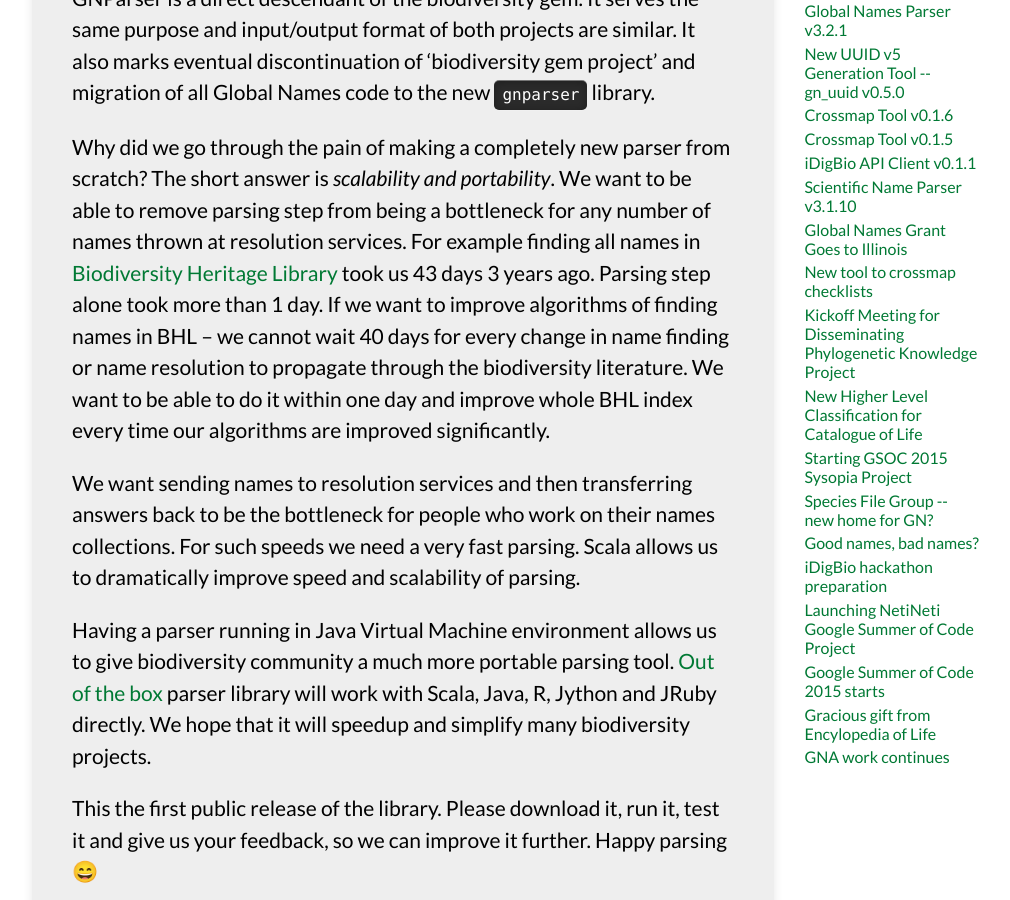
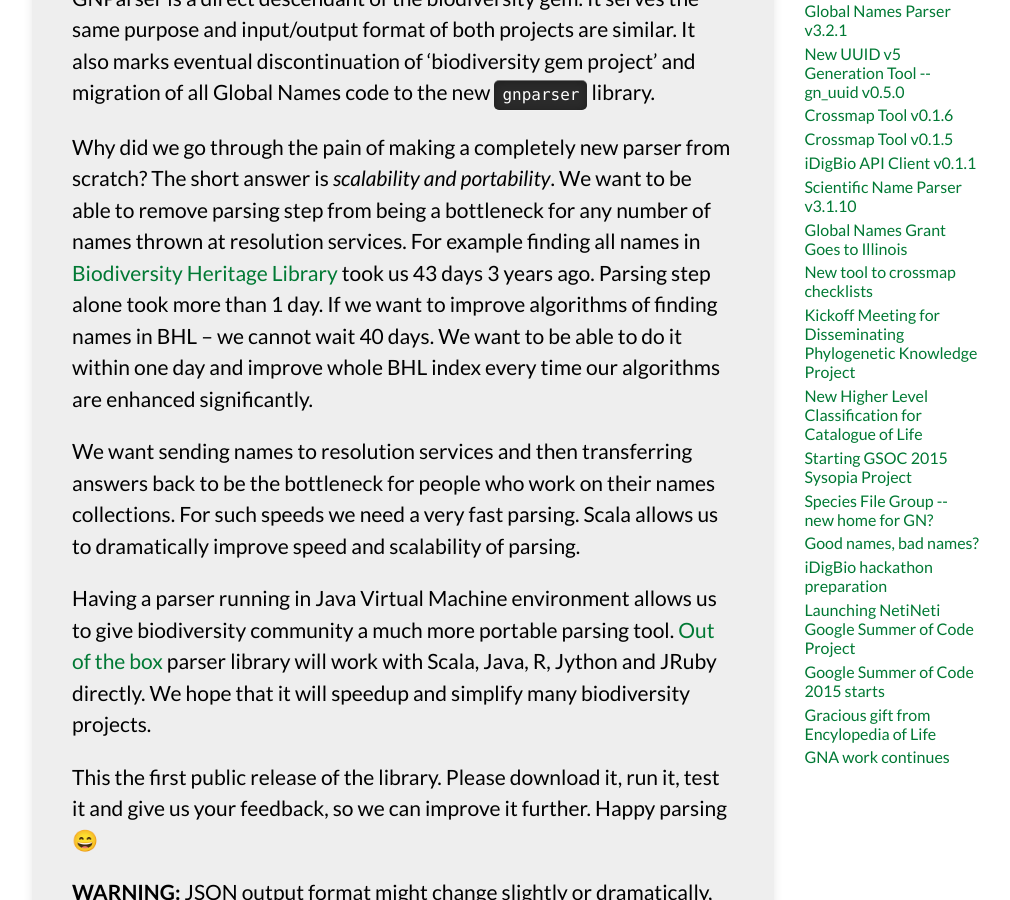
Before and after one commit to GlobalNamesArchitecture/GlobalNamesArchitecture.github.io, a Jekyll site: the page built from _posts/2015-11-30-gnparser-0-2-0.md, in a window 1280 px wide and 900 px high, scrolled down 1133 px. Shown: the whole window, without its empty margins (139-1149 px from the left). Built offline with Jekyll 4.4.1, drawn with Linux system fonts in a browser that asks for light colours; nearby versions of some CDN libraries; emoji names are drawn with the system emoji font.

Commit message:
improve wording

```diff
--- a/_posts/2015-11-30-gnparser-0-2-0.md
+++ b/_posts/2015-11-30-gnparser-0-2-0.md
@@ -41,15 +41,13 @@
 Global Names code to the new `gnparser` library.
 
 Why did we go through the pain of making a completely new parser from scratch?
-The short answer is *scalability and portability*. We want to be able to remove
-parsing step from being a bottleneck for any number of names thrown at
+The short answer is *scalability and portability*. We want to be able to
+remove parsing step from being a bottleneck for any number of names thrown at
 resolution services. For example finding all names in [Biodiversity Heritage
 Library][bhl] took us 43 days 3 years ago. Parsing step alone took more than 1
 day. If we want to improve algorithms of finding names in BHL -- we cannot
-wait 40 days for every change in name finding or name resolution to propagate
-through the biodiversity literature.  We want to be able to do it within one
-day and improve whole BHL index every time our algorithms are improved
-significantly.
+wait 40 days. We want to be able to do it within one day and improve whole
+BHL index every time our algorithms are enhanced significantly.
 
 We want sending names to resolution services and then transferring answers
 back to be the bottleneck for people who work on their names collections. For
```
